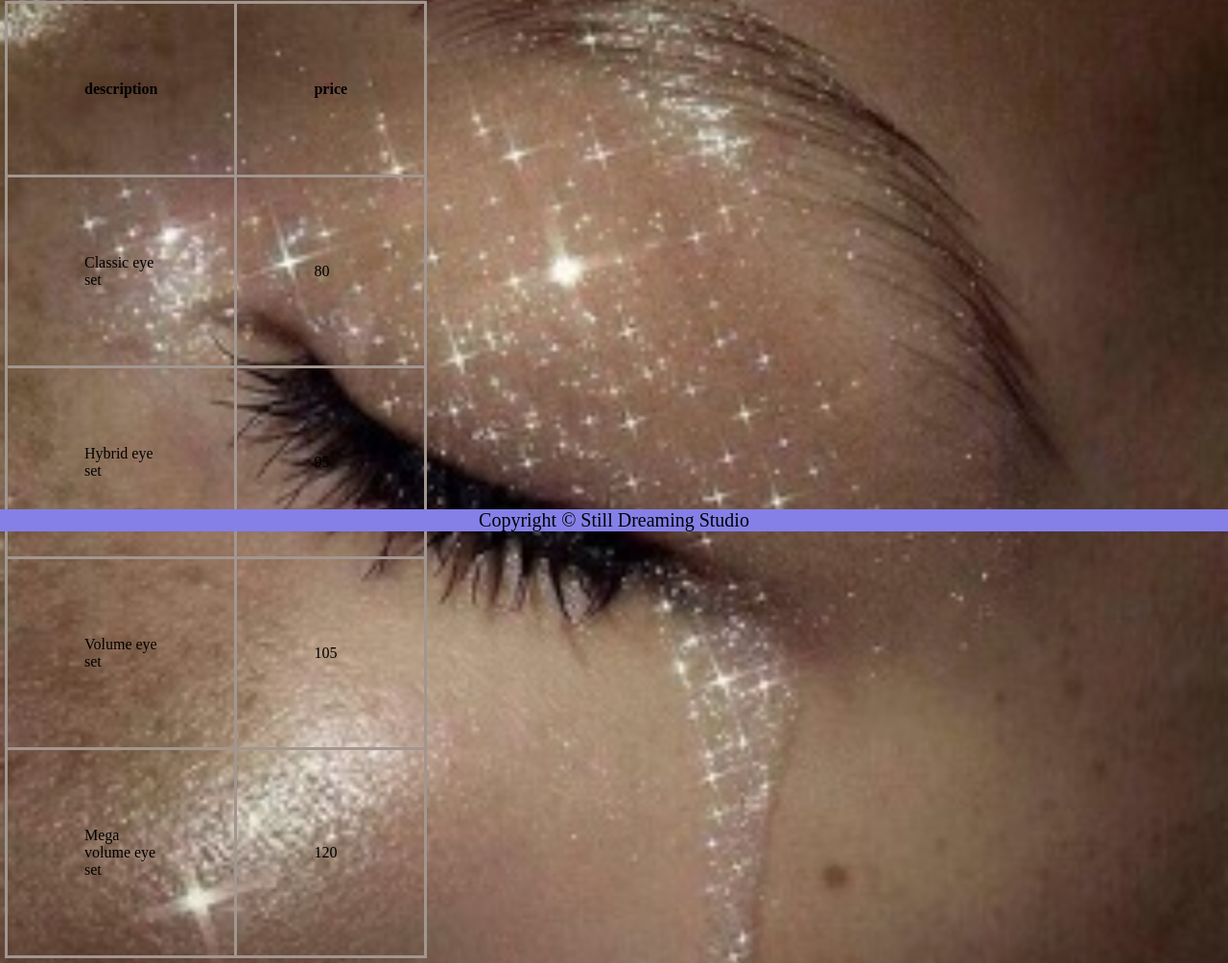
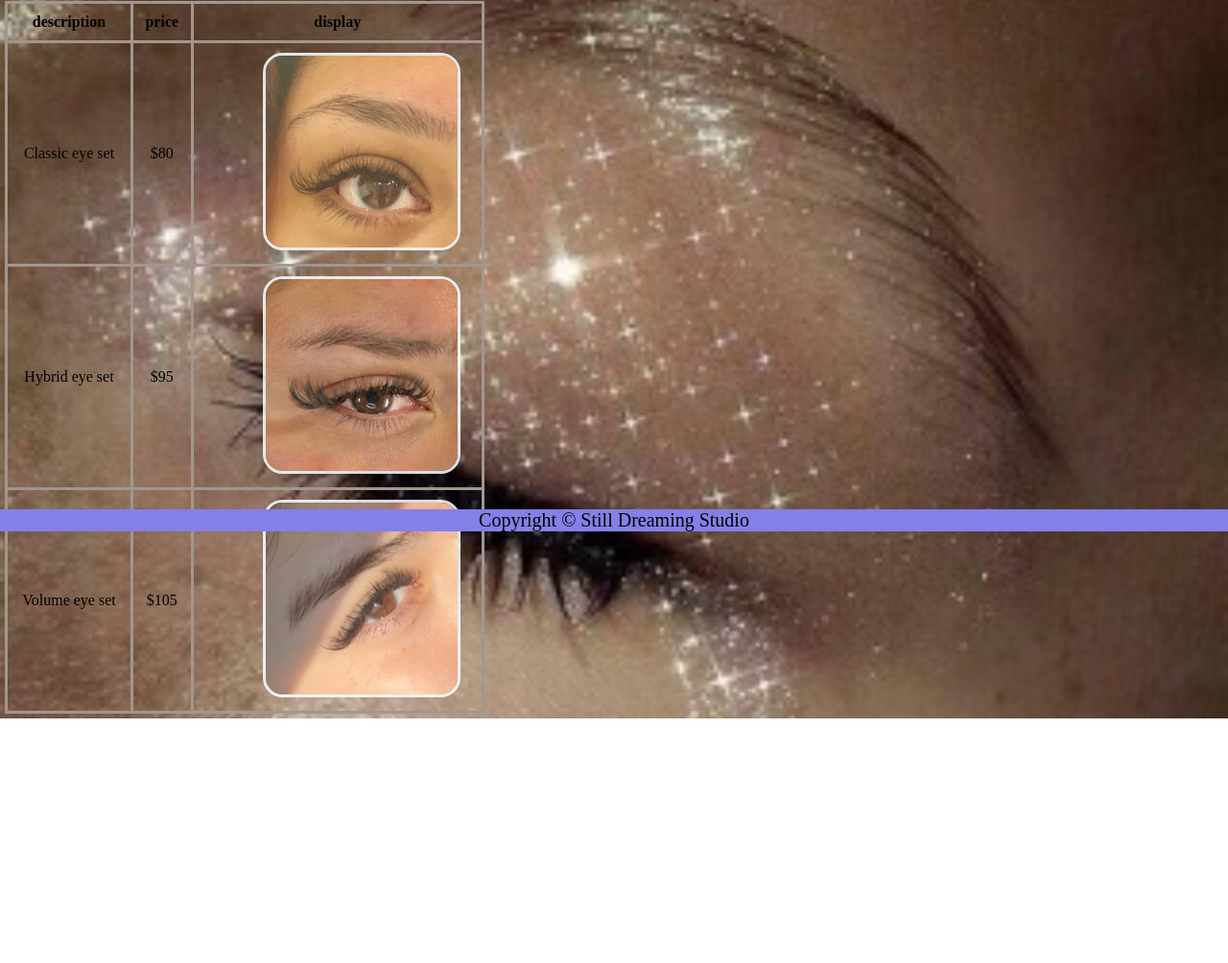
Before and after one commit to yupyes/Stilldreaming, a plain HTML site: page Services.html in a window 1280 px wide. Shown: the part 246-1250 px from the top of the page at 96% size. After the commit the page ends 995 px from the top, so only its background shows below. Drawn offline with Linux system fonts and the light colour scheme.

Commit message:
services-update

```diff
--- a/Services.html
+++ b/Services.html
@@ -8,7 +8,7 @@
         <body>
              <header>
                 <div>
-                    <h1>Services Center</h1>
+                    <h1>Services </h1>
                 </div>
                 <u1 class="nav-bar">
                     <li><a href="index.html">Home</a></li>
@@ -23,22 +23,28 @@
                     <tr> <!--row tag-->
                         <th>description</th>
                         <th>price</th>
+                        <th>display</th>
                     </tr>
                     <tr>
                         <td>Classic eye set</td>
-                        <td>80</td>
+                        <td>$80</td>
+                        <td>
+                        <img width=200 height=200 src="images/classic_eyes.jpg">
+                        </td>
                     </tr>
                     <tr>
                         <td>Hybrid eye set</td>
-                        <td>95</td>
+                        <td>$95</td>
+                        <td>
+                        <img width=200 height=200 src="images/Hybrid_eyes.jpg">
+                        </td>
                     </tr>
                     <tr>
                         <td>Volume eye set</td>
-                        <td>105</td>
-                    </tr>
-                    <tr>
-                        <td>Mega volume eye set</td>
-                        <td>120</td>
+                        <td>$105</td>
+                        <td>
+                        <img width=200 height=200 src="images/Volume_eyes.jpg">
+                        </td>
                     </tr>
                 </table>
             </div>
@@ -47,16 +53,6 @@
             </footer>
         </body>
     </html>
-
-
-
-
-
-
-
-
-
-
                 </table>
              </di>
     </body>
--- a/margin.css
+++ b/margin.css
@@ -68,21 +68,22 @@
      width:100%;
  }
  img{
-     border: #1e4648 solid;
+     border: #f9ffffdb solid;
      border-radius: 10%;
-     margin-left: 470px;
+     margin-left: 50px;
  }
  ol{
      /* margin:5px; */
      padding:0px;
      list-style-type:upper-alpha;
+     font-size:30px;
+     text-align: center;
  }
-
  .services-items td, .services-items th{
      border:#a2968f solid;
      margin:0px;
-     padding:80px;
-     text-align: left;
+     padding:10px;
+     text-align: center;
  }
  /* th{
      border:#893101 solid;
@@ -94,9 +95,8 @@
  }
  .services-items{
      border-collapse: collapse;
-     width: 300px;
-     height:500px;
-     border
+     width: 500px;
+     height: 500px;
  }
  form{
      width:fit-content;
@@ -125,7 +125,3 @@
  p3{
     font-size:50px;
  }
- ol{
-    font-size:30px;
-    text-align: center;
- }
```
Also changed, not shown: Booknow.html (+0 -2 lines), EMMA_BRAT.jpg (deleted), images/Classic_eyes.jpg (added), images/Hybrid_eyes.jpg (added), images/Volume_eyes.jpg (added).
